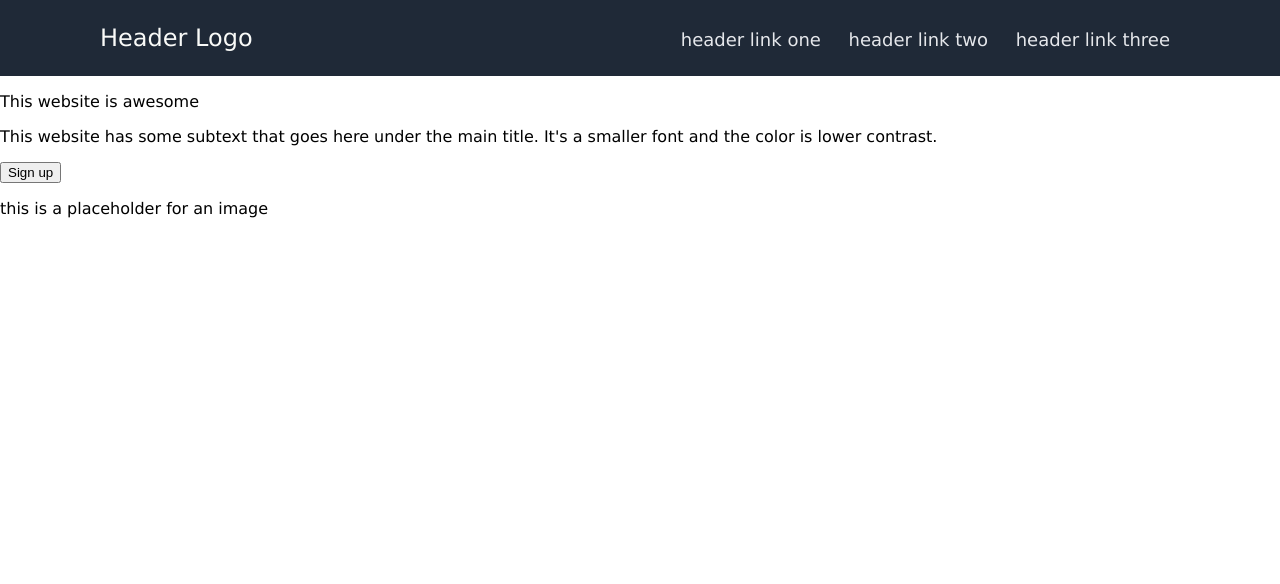
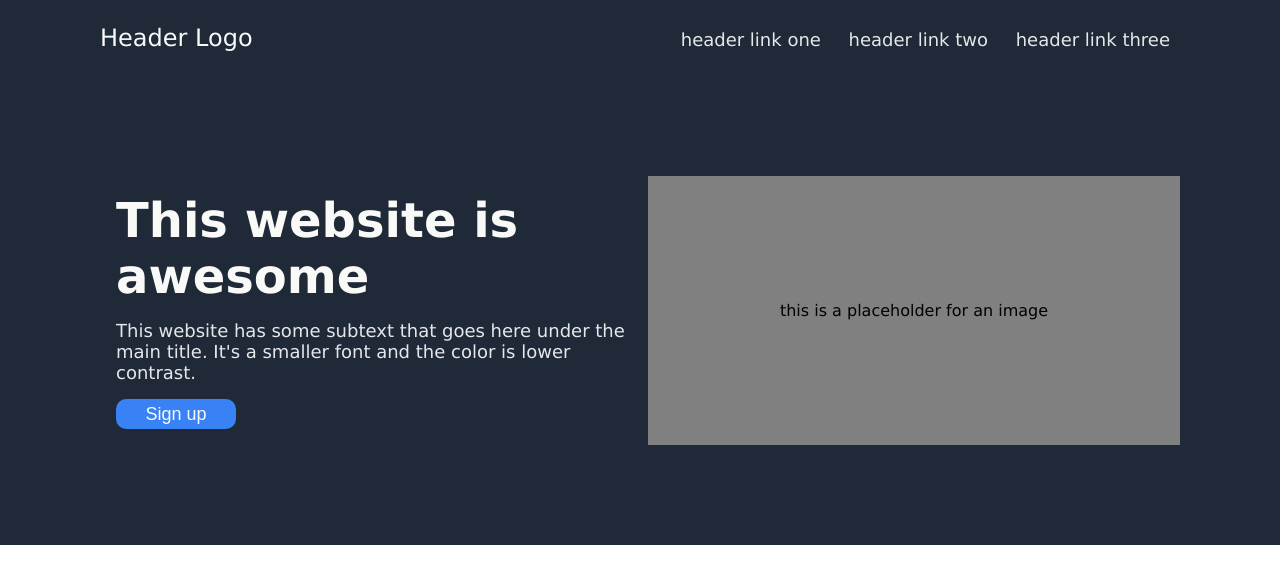
Before and after one commit to bailey8756/landing-page, a plain HTML site: page index.html in a window 1280 px wide. Drawn offline with Linux system fonts and the light colour scheme.

Commit message:
Styled hero section

```diff
--- a/style.css
+++ b/style.css
@@ -21,3 +21,62 @@ body {
     text-decoration: none;
     padding: 10px;
 }
+
+.hero {
+    display: flex;
+    padding: 100px;
+    flex: 1;
+    align-items: stretch;
+    background-color: #1F2937;
+}
+
+.left {
+    display: flex;
+    flex-direction: column;
+    justify-content: space-evenly;
+    flex-grow: 0.5;
+    flex-basis: 50%;
+    padding: 8px;
+}
+
+#image-placeholder {
+    display: flex;
+    flex-wrap: wrap;
+    flex-grow: 0.5;
+    flex-basis: 50%;
+    justify-content: center;
+    align-items: center;
+    background-color: gray;
+}
+
+#hero-main-text {
+    display: flex;
+    flex-wrap: wrap;
+    color: #F9FAF8;
+    font-weight: 900;
+    font-size: 48px;
+    padding: 8px;
+    margin: 0;
+}
+
+
+#hero-secondary-text {
+    display: flex;
+    flex-wrap: wrap;
+    font-size: 18px;
+    color: #E5E7EB;
+    margin: 0;
+    padding: 8px;
+}
+
+#hero-button {
+    background-color: #3882F6;
+    color: #F9FAF8;
+    height: 30px;
+    width: 120px;
+    padding: 0;
+    border: none;
+    border-radius: 10px;
+    margin: 8px;
+    font-size: 18px;
+}
```
